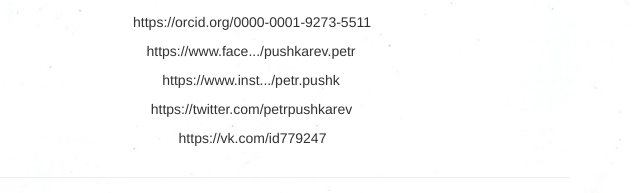
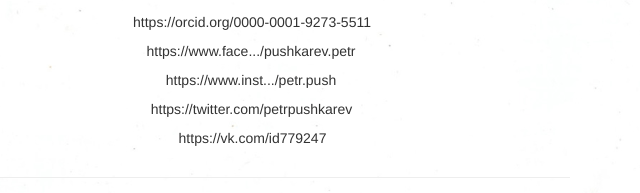
Before and after one commit to petrpu/petrpu.github.io, a plain HTML site: page index.html in a window 1280 px wide. Shown: the part 665-858 px from the top of the page, 110-750 px from the left. Drawn offline with nearby package versions, Linux system fonts and the light colour scheme; files whose address does not match are found by name.

Commit message:
Update index.html

```diff
--- a/index.html
+++ b/index.html
@@ -370,7 +370,7 @@
 
                 <div class="col-sm-12">
                     <i class="fa fa-globe"></i>
-                    <a href="https://www.instagram.com/petrepushkarev" target="_blank" rel="noopener" class='disabled'><span>https://www.inst.../petr.pushk</span></a>
+                    <a href="https://www.instagram.com/petr.push" target="_blank" rel="noopener" class='disabled'><span>https://www.inst.../petr.push</span></a>
                 </div>
 
                 <div class="col-sm-12">
```
